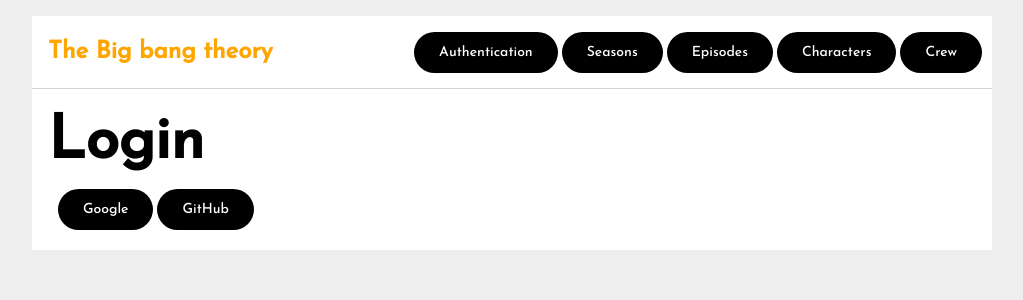
After one commit to loganhend/NETS-WEB, a Flask app: page /login in a window 1280 px wide. The commit adds this page. Shown: the top 300 px of the page, without its empty margins (128-1151 px from the left). Run offline with Flask 2, Linux system fonts and the light colour scheme.

Commit message:
Auth realization

```diff
--- a/lab9/html_server/server.py
+++ b/lab9/html_server/server.py
@@ -5,18 +5,56 @@ from flask import redirect
 from flask import render_template
 from flask import request
 from flask import url_for
+from flask import session
+from datetime import timedelta
+from dotenv import load_dotenv
+from auth_decorator import login_required
 from werkzeug.exceptions import abort
 from flask_uploads import UploadSet, IMAGES
 from flask_uploads import configure_uploads
+from authlib.integrations.flask_client import OAuth
 import requests
 import urllib.request
 import json
+import os
+
+load_dotenv()
 
 photos = UploadSet('photos', IMAGES)
 
 app = Flask(__name__, instance_relative_config=True, template_folder='templates')
 app.config["UPLOADED_PHOTOS_DEST"] = "static"
+app.secret_key = 'secret'
+app.config['SESSION_COOKIE_NAME'] = 'google-login-session'
+app.config['PERMANENT_SESSION_LIFETIME'] = timedelta(minutes=1)
 configure_uploads(app, photos)
+
+oauth = OAuth(app)
+google = oauth.register(
+    name='google',
+    client_id="593152738538-277oq6ri6nmlcltf5rlgq1370hq5l4lb.apps.googleusercontent.com",
+    client_secret="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",
+    access_token_url='https://accounts.google.com/o/oauth2/token',
+    access_token_params=None,
+    authorize_url='https://accounts.google.com/o/oauth2/auth',
+    authorize_params=None,
+    jwks_uri = 'https://www.googleapis.com/oauth2/v3/certs',
+    api_base_url='https://www.googleapis.com/oauth2/v1/',
+    userinfo_endpoint='https://openidconnect.googleapis.com/v1/userinfo',  # This is only needed if using openId to fetch user info
+    client_kwargs={'scope': 'openid email profile'},
+)
+
+github = oauth.register (
+  name = 'github',
+    client_id = '4cf1e49e4fce4b5f2215',
+    client_secret = '8c7594f105d53d63843759395f150d4a273a3c54',
+    access_token_url = 'https://github.com/login/oauth/access_token',
+    access_token_params = None,
+    authorize_url = 'https://github.com/login/oauth/authorize',
+    authorize_params = None,
+    api_base_url = 'https://api.github.com/',
+    client_kwargs = {'scope': 'user:email'},
+)
 
 @app.route("/")
 def index():
@@ -24,6 +62,93 @@ def index():
 
     return render_template("main_page.html")
 
+@app.route('/login/google')
+def login_google():
+    google = oauth.create_client('google')  # create the google oauth client
+    redirect_uri = url_for('google_authorize', _external=True)
+    return google.authorize_redirect(redirect_uri)
+
+@app.route('/login/github')
+def login_github():
+    github = oauth.create_client('github')
+    redirect_uri = url_for('github_authorize', _external=True)
+    return github.authorize_redirect(redirect_uri)
+
+@app.route('/google/authorize')
+def google_authorize():
+    google = oauth.create_client('google')  # create the google oauth client
+    token = google.authorize_access_token()  # Access token from google (needed to get user info)
+    resp = google.get('userinfo').json()  # userinfo contains stuff u specificed in the scrope
+
+    print(resp)
+
+    data = {
+        "name": resp['name'],
+        "id": resp['id']
+    }
+    print(data)
+
+    url = "http://localhost:8000/api/login"
+
+    response = requests.post(url, json=data)
+    json_data = response.json()
+    print("Got response:")
+    print(json_data.get('token'))
+    resp['token'] = json_data.get('token')
+    session['profile'] = resp
+
+    session.permanent = False  # make the session permanant so it keeps existing after broweser gets closed
+
+    if response.status_code == 200:
+        print("Data successfully sent to server.")
+    else:
+        print("Error: could not send data to server.")
+
+    #user = oauth.google.userinfo()  # uses openid endpoint to fetch user info
+    # Here you use the profile/user data that you got and query your database find/register the user
+    # and set ur own data in the session not the profile from google
+    return redirect(url_for("index"))
+
+@app.route('/github/authorize')
+def github_authorize():
+    github = oauth.create_client('github')
+    token = github.authorize_access_token()
+    resp = github.get('user').json()
+    #return "You are successfully signed in using github"
+
+    data = {
+        "name": resp['login'],
+        "id": resp['id']
+    }
+    print(data)
+
+    url = "http://localhost:8000/api/login"
+
+    response = requests.post(url, json=data)
+    json_data = response.json()
+    print("Got response:")
+    print(json_data.get('token'))
+    resp['token'] = json_data.get('token')
+    session['profile'] = resp
+
+    session.permanent = False
+
+    if response.status_code == 200:
+        print("Data successfully sent to server.")
+    else:
+        print("Error: could not send data to server.")
+
+    return redirect(url_for("index"))
+
+@app.route('/ee')
+@login_required
+def hello_world():
+    email = dict(session)['profile']['login']
+    return f'Hello, you are logged in as {email}!'
+
+@app.route("/login")
+def auth():
+    return render_template("btvs/login.html")
 
 @app.route("/episodes")
 def view_episodes():
@@ -78,6 +203,7 @@ def view_episode(ep_id):
     return render_template("btvs/episode.html", episode=episode)
 
 @app.route("/episodes/<int:ep_id>/edit", methods=("GET", "POST"))
+@login_required
 def edit_episode(ep_id):
     url = "http://localhost:8000/api/episodes/{}/".format(ep_id)
     response = urllib.request.urlopen(url)
@@ -130,6 +256,7 @@ def edit_episode(ep_id):
     return render_template("btvs/edit_episode.html", episode=episode)
 
 @app.route("/add_episode", methods=("GET", "POST"))
+@login_required
 def add_episode():
     if request.method == "POST":
         name = request.form["name"]
@@ -184,6 +311,7 @@ def add_episode():
     return render_template("btvs/add_episode.html")
 
 @app.route("/episodes/<int:ep_id>/delete", methods=("POST",))
+@login_required
 def delete_episode(ep_id):
     """ Delete an episode from the btvs. """
 
@@ -224,6 +352,7 @@ def view_season(s_id):
     return render_template("btvs/season.html", season=season)
 
 @app.route("/seasons/<int:s_id>/edit", methods=("GET", "POST"))
+@login_required
 def edit_season(s_id):
     url = "http://localhost:8000/api/seasons/{}/".format(s_id)
     response = urllib.request.urlopen(url)
@@ -264,6 +393,7 @@ def edit_season(s_id):
     return render_template("btvs/edit_season.html", season=season)
 
 @app.route("/add_season", methods=("GET", "POST"))
+@login_required
 def add_season():
     if request.method == "POST":
         name = request.form["name"]
@@ -302,6 +432,7 @@ def add_season():
     return render_template("btvs/add_season.html")
 
 @app.route("/seasons/<int:s_id>/delete", methods=("POST",))
+@login_required
 def delete_season(s_id):
     """ Delete an episode from the btvs. """
 
@@ -334,6 +465,7 @@ def view_character(char_id):
     return render_template("btvs/character.html", character=character)
 
 @app.route("/characters/<int:char_id>/edit", methods=("GET", "POST"))
+@login_required
 def edit_character(char_id):
     url = "http://localhost:8000/api/characters/{}/".format(char_id)
     response = urllib.request.urlopen(url)
@@ -374,6 +506,7 @@ def edit_character(char_id):
     return render_template("btvs/edit_character.html", character=character)
 
 @app.route("/add_character", methods=("GET", "POST"))
+@login_required
 def add_character():
     if request.method == "POST":
         name = request.form["name"]
@@ -412,6 +545,7 @@ def add_character():
     return render_template("btvs/add_character.html")
 
 @app.route("/characters/<int:char_id>/delete", methods=("POST",))
+@login_required
 def delete_character(char_id):
     url = "http://localhost:8000/api/characters/{}/".format(char_id)
     response = urllib.request.urlopen(url)
@@ -442,6 +576,7 @@ def view_crew_member(crew_id):
     return render_template("btvs/crew_member.html", crew_member=crew_member)
 
 @app.route("/crew/<int:crew_id>/edit", methods=("GET", "POST"))
+@login_required
 def edit_crew(crew_id):
     url = "http://localhost:8000/api/crew/{}/".format(crew_id)
     response = urllib.request.urlopen(url)
@@ -478,6 +613,7 @@ def edit_crew(crew_id):
     return render_template("btvs/edit_crew.html", crew_member=crew_member)
 
 @app.route("/add_crew", methods=("GET", "POST"))
+@login_required
 def add_crew():
     if request.method == "POST":
         name = request.form["name"]
@@ -512,6 +648,7 @@ def add_crew():
     return render_template("btvs/add_crew.html")
 
 @app.route("/crew/<int:crew_id>/delete", methods=("POST",))
+@login_required
 def delete_crew(crew_id):
     url = "http://localhost:8000/api/crew/{}/".format(crew_id)
     response = urllib.request.urlopen(url)
--- a/lab9/html_server/templates/base.html
+++ b/lab9/html_server/templates/base.html
@@ -11,6 +11,7 @@
 <nav>
   <h1><a href="{{ url_for('index') }}">The Big bang theory</a></h1>
   <ul>
+      <li><a href="{{ url_for('auth') }}" class="button">Authentication</a></li>
       <li><a href="{{ url_for('view_seasons') }}" class="button">Seasons</a></li>
       <li><a href="{{ url_for('view_episodes') }}" class="button">Episodes</a></li>
       <li><a href="{{ url_for('view_characters') }}" class="button">Characters</a></li>
--- /dev/null
+++ b/lab9/html_server/templates/btvs/login.html
@@ -0,0 +1,12 @@
+{% extends 'base.html' %}
+
+{% block header %}
+    <h1>{% block title %}Login{% endblock %}</h1>
+{% endblock %}
+
+{% block buttons %}
+    <ul>
+        <li><a href="{{ url_for('login_google') }}" class="button">Google</a></li>
+        <li><a href="{{ url_for('login_github') }}" class="button">GitHub</a></li>
+    </ul>
+{% endblock %}
--- a/lab9/rest_server/schema.sql
+++ b/lab9/rest_server/schema.sql
@@ -4,6 +4,7 @@ DROP TABLE IF EXISTS seasons;
 DROP TABLE IF EXISTS episodes;
 DROP TABLE IF EXISTS characters;
 DROP TABLE IF EXISTS people;
+DROP TABLE IF EXISTS users;
 
 CREATE TABLE seasons (
   id INTEGER PRIMARY KEY AUTOINCREMENT,
@@ -32,6 +33,13 @@ CREATE TABLE people (
   unique (name)
 );
 
+CREATE TABLE users (
+  id INTEGER PRIMARY KEY AUTOINCREMENT,
+  name TEXT UNIQUE NOT NULL,
+  password TEXT UNIQUE NOT NULL,
+  unique (name)
+);
+
 CREATE TABLE episodes (
   id INTEGER PRIMARY KEY AUTOINCREMENT,
   img text unique,
```
Also changed, not shown: lab9/html_server/auth_decorator.py (added, +30 -0 lines), lab9/rest_server/REST.py (+65 -1 lines), lab9/rest_server/auth.py (added, +21 -0 lines), lab9/rest_server/database.py (+17 -0 lines), lab9/rest_server/db.py (+17 -0 lines), lab9/rest_server/package.json (added, +27 -0 lines), lab9/rest_server/users.json (added, +10 -0 lines), lab9/rest_server/server.db.
